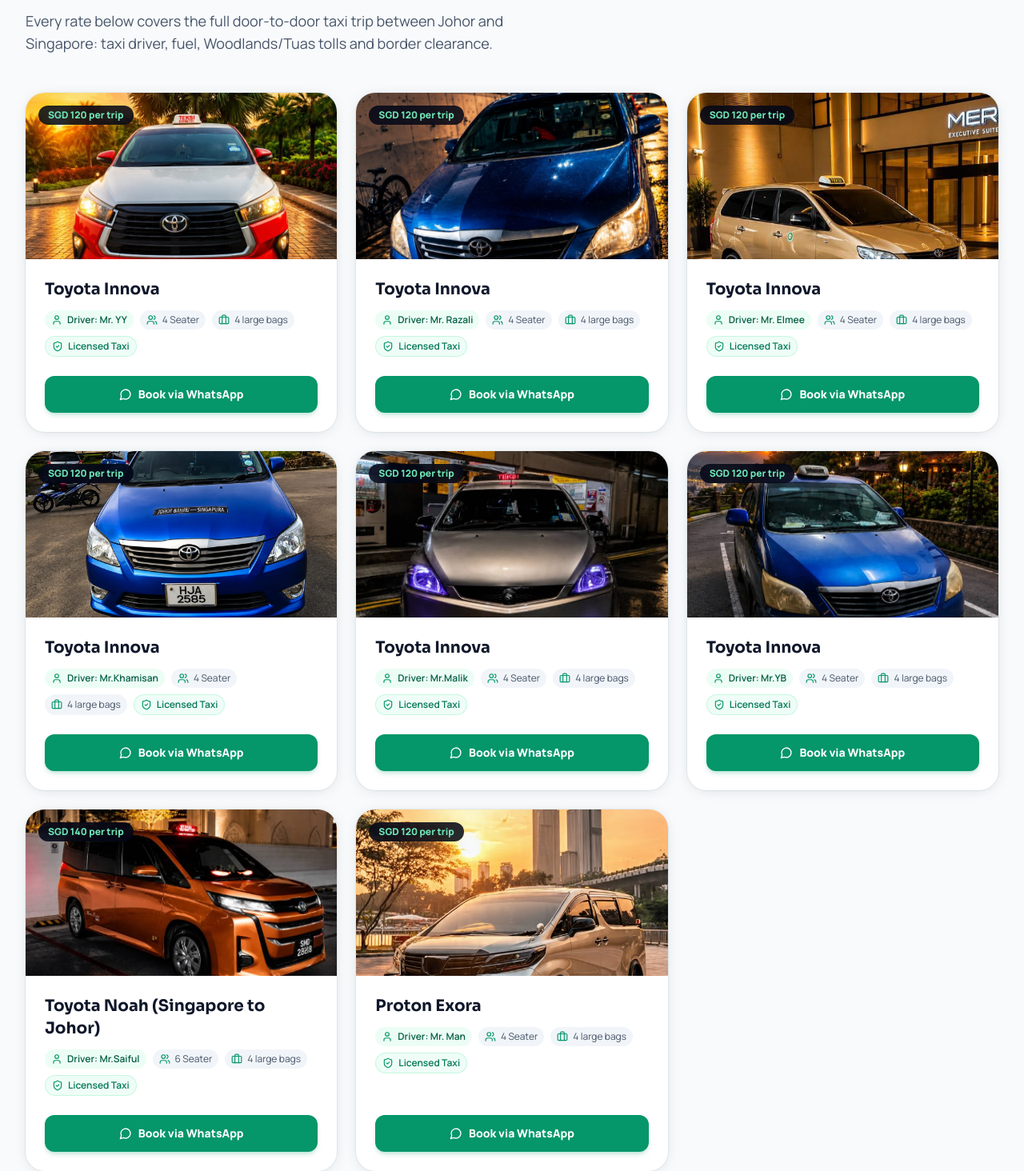
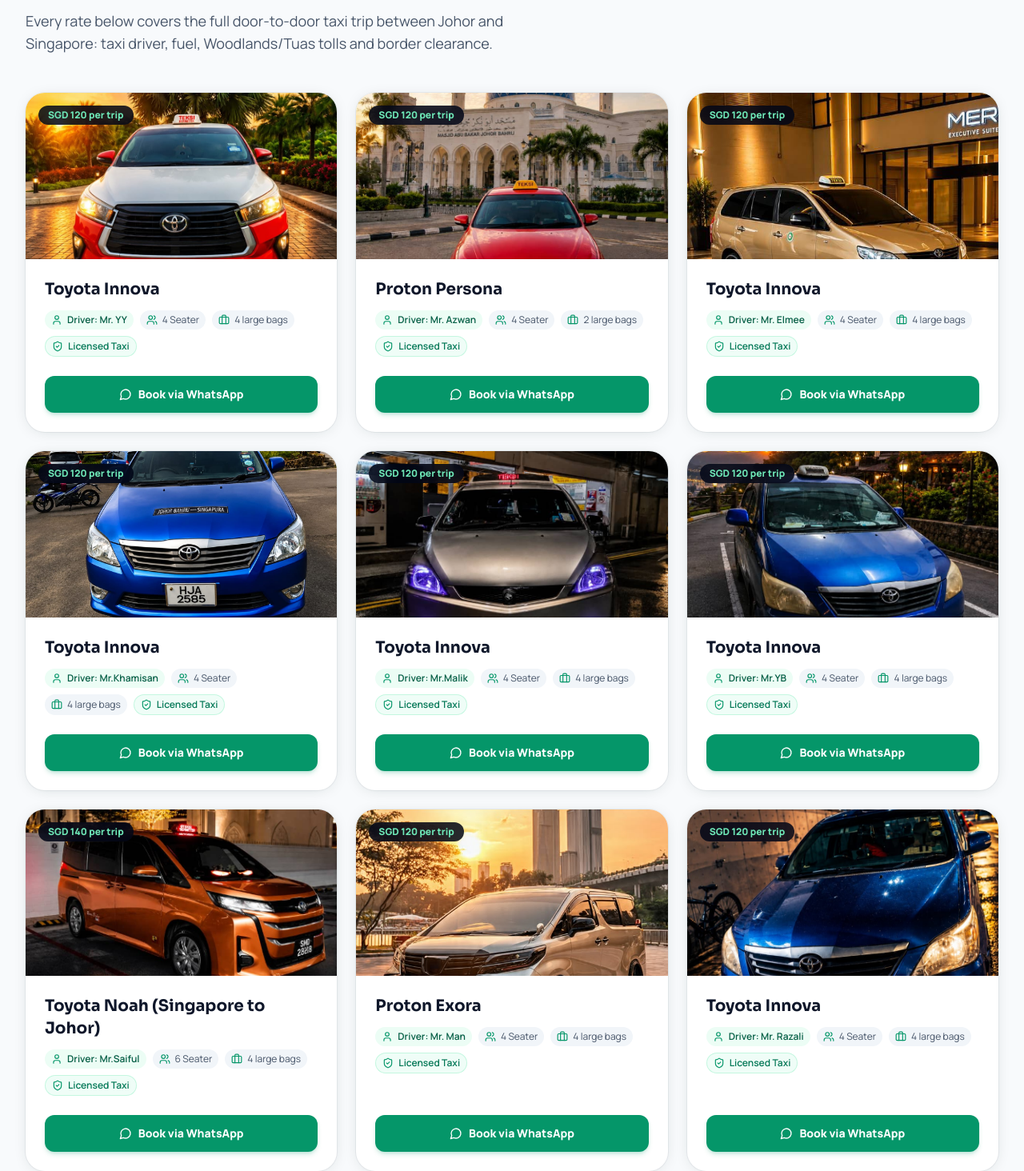
Before and after one commit to RifqiRazali/JohorTaxiCrossBorderWeb, a React (Vite) app in the folder apps/web/: page / in a window 1280 px wide. Shown: the part 2003-3467 px from the top of the page at 80% size. Built offline with nearby package versions, Linux system fonts and the light colour scheme; the HTML template or start-up script is replaced by a standard one.

Commit message:
add fleet

```diff
--- a/apps/web/src/data/fleetData.js
+++ b/apps/web/src/data/fleetData.js
@@ -25,15 +25,15 @@
     whatsappNumber: '60127942974',
     image: '/images/fleet/toyotainnovayy.jpeg',
   },
-  {
-    id: 'tinnova-razali',
-    name: 'Toyota Innova',
-    driverName: 'Mr. Razali',
+    {
+    id: 'ppersona',
+    name: 'Proton Persona',
+    driverName: 'Mr. Azwan',
     rate: 'SGD 120 per trip',
     seats: '4 Seater',
-    luggage: '4 large bags',
+    luggage: '2 large bags',
     whatsappNumber: '601137433099',
-    image: '/images/fleet/toyotainnovapa.jpeg',
+    image: '/images/fleet/protonpersona.jpeg',
   },
   {
     id: 'tinnova-elmee',
@@ -94,6 +94,16 @@
     luggage: '4 large bags',
     whatsappNumber: '60177614385',
     image: '/images/fleet/vellfiretaximan.jpeg',
+  },
+  {
+    id: 'tinnova-razali',
+    name: 'Toyota Innova',
+    driverName: 'Mr. Razali',
+    rate: 'SGD 120 per trip',
+    seats: '4 Seater',
+    luggage: '4 large bags',
+    whatsappNumber: '601137433099',
+    image: '/images/fleet/toyotainnovapa.jpeg',
   },
 ];
 
```
Also changed, not shown: apps/web/public/images/fleet/protonpersona.jpeg (added), 1 other file (tests, documents, lock files or other folders).
